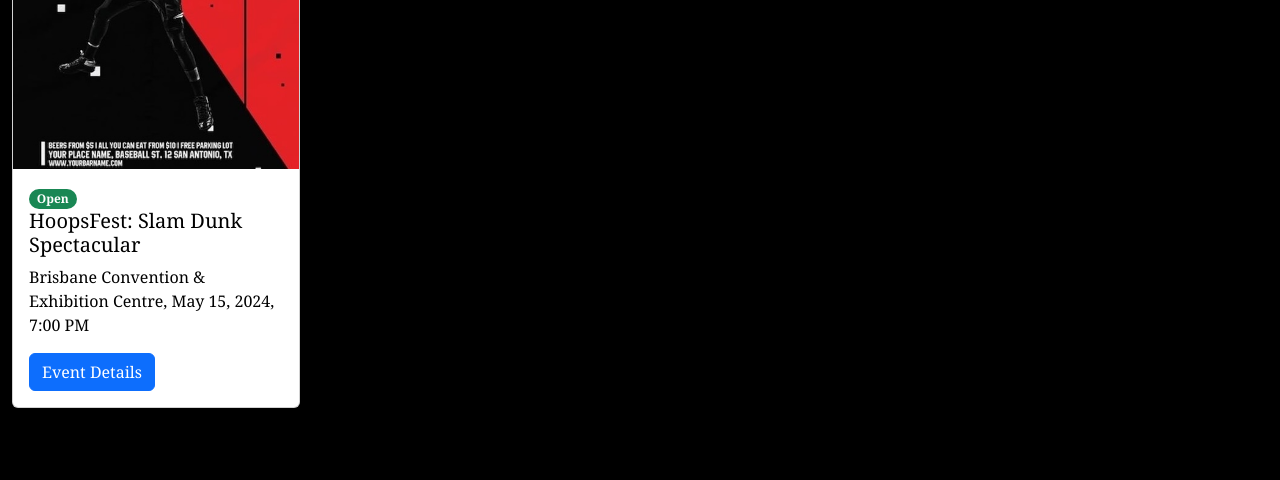
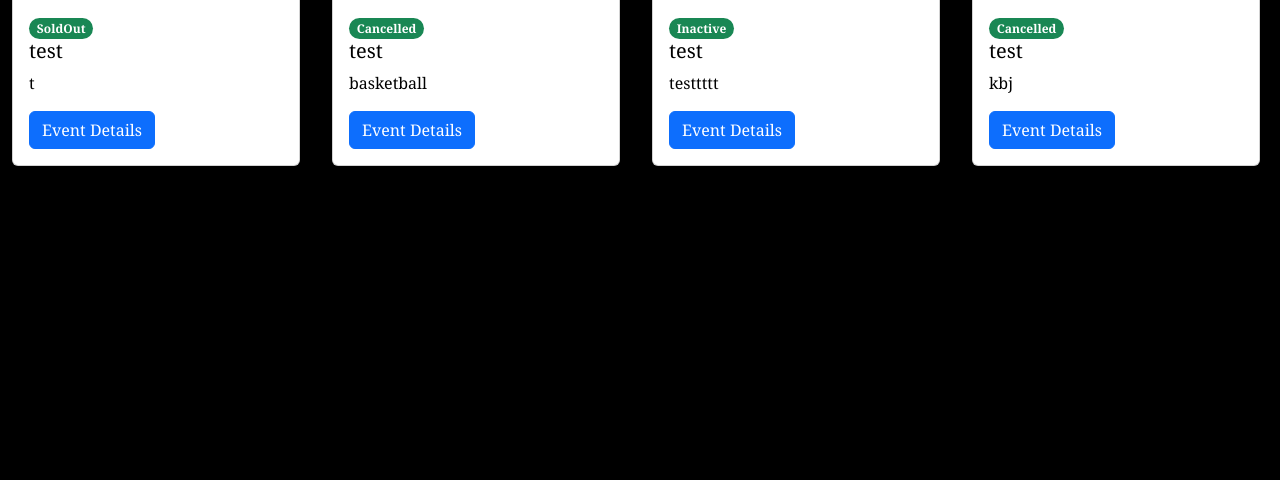
Before and after one commit to YisLA/IAB207_Project, a Flask app: page / in a window 1280 px wide. Shown: the part 1029-1509 px from the top of the page. After the commit the page ends 1195 px from the top, so only its background shows below. Run offline with Flask 3, Linux system fonts and the light colour scheme; some libraries are stand-ins or nearby versions.

Commit message:
Updated index.html and views.py to display event on homepage.

```diff
--- a/travel/templates/index.html
+++ b/travel/templates/index.html
@@ -53,18 +53,19 @@
                 <p>All Events</p>
             </div>
             <!-- Event Cards -->
+            {% for destination in destinations %}
             <div class="col-sm-12 col-md-6 col-lg-4 col-xl-3 mb-4">
                 <div class="card" style="width: 18rem;">
-                    <img src="{{ url_for('static', filename='images/basketball_card.jpeg') }}" class="card-img-top" alt="...">
+                    <img src="{{ destination.image }}" class="card-img-top" alt="{{ destination.name }}">
                     <div class="card-body text-black">
-                        <span class="badge bg-success text-white rounded-pill">Open</span>
-                        <h5 class="card-title">HoopsFest: Slam Dunk Spectacular</h5>
-                        <p class="card-text">Brisbane Convention & Exhibition Centre, May 15, 2024, 7:00 PM</p>
-                        <a href="{{ url_for('main.event_details') }}" class="btn btn-primary">Event Details</a>
+                        <span class="badge bg-success text-white rounded-pill">{{ destination.status }}</span>
+                        <h5 class="card-title">{{ destination.name }}</h5>
+                        <p class="card-text">{{ destination.description }}</p>
+                        <a href="{{ url_for('destination.show', id=destination.id) }}" class="btn btn-primary">Event Details</a>
                     </div>
                 </div>
             </div>
-            <!-- More Event Cards... -->
+            {% endfor %}
         </div>
     </div>
 </main>
--- a/travel/views.py
+++ b/travel/views.py
@@ -7,7 +7,8 @@ mainbp = Blueprint('main', __name__)
 
 @mainbp.route('/')
 def index():
-    return render_template('index.html')
+    destinations = Destination.query.all()
+    return render_template('index.html', destinations=destinations)
 
 @mainbp.route('/create_event')
 def create_event():
```
